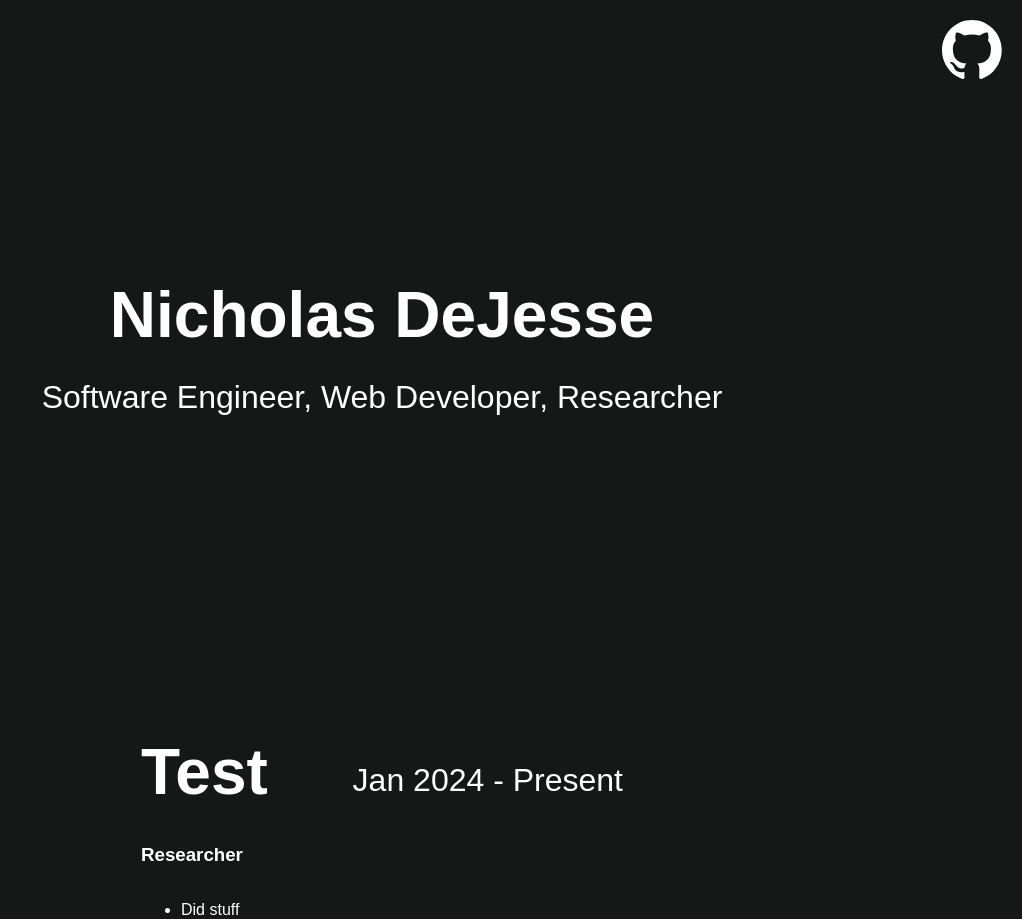
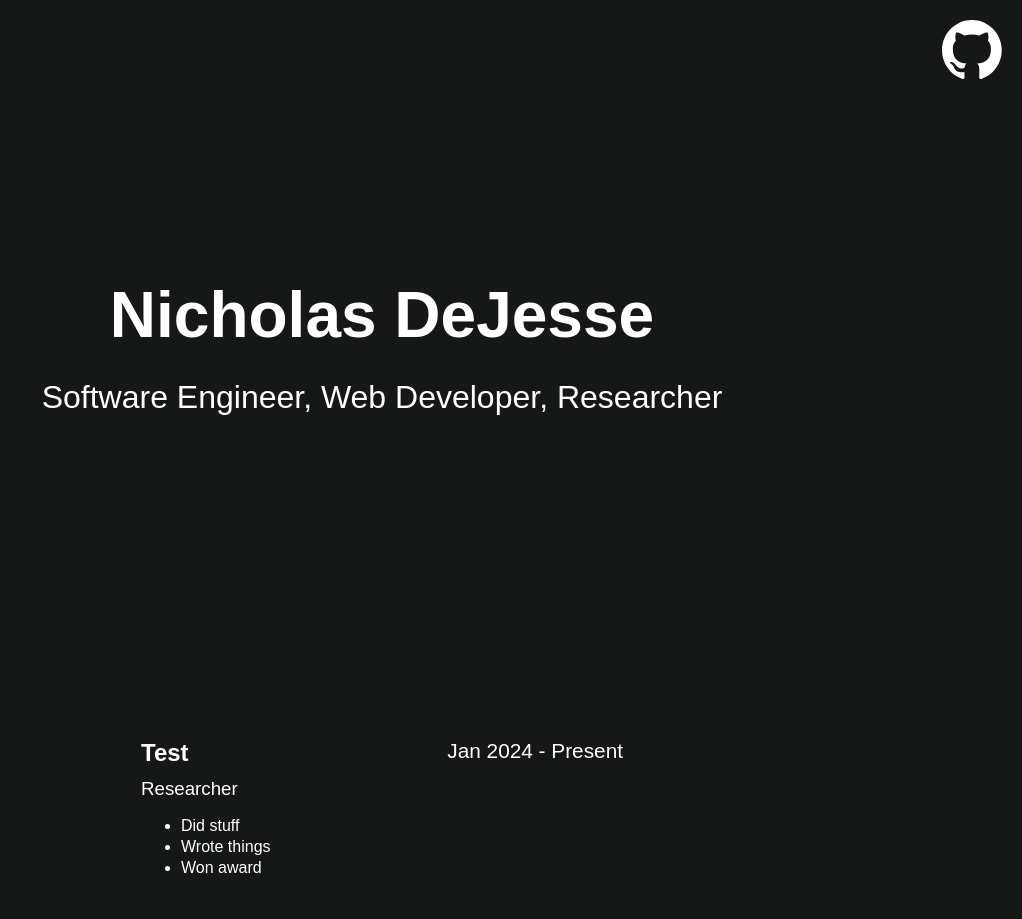
Before and after one commit to nicholasdejesse/nicholasdejesse.github.io, a React (Vite) app: page / in a window 1280 px wide. Shown: the top 919 px of the page, without its empty margins (258-1280 px from the left). Built offline with nearby package versions, Linux system fonts and the light colour scheme.

Commit message:
More formatting on descriptions

```diff
--- a/src/App.css
+++ b/src/App.css
@@ -1,8 +1,8 @@
-h1{
+.hero h1{
   font-size:4em;
   margin:0px;
 }
-h2{
+.hero h2{
   font-size:2em;
   font-weight: 400;
 }
--- a/src/components/Description.css
+++ b/src/components/Description.css
@@ -1,4 +1,4 @@
-.container{
+.description-container{
     display:flex;
     flex-direction: column;
 
@@ -7,7 +7,26 @@
     color: white;
     font-family: 'Century Gothic', sans-serif;
 }
-.title-dates{
+.description-container .title-dates{
     display:flex;
     justify-content: space-between;
 }
+.description-container h1{
+    font-size: 1.5em;
+    margin:4px 0;
+}
+.description-container h2{
+    font-size: 1.3em;
+    font-weight: 100;
+    margin:4px 0;
+}
+.description-container h3{
+    margin:7px 0;
+    font-weight: 100;
+}
+.description-container ul{
+    margin:7px 0;
+}
+.description-container ul li{
+    margin:3px 0;
+}
--- a/src/components/Description.tsx
+++ b/src/components/Description.tsx
@@ -13,7 +13,7 @@ export default function Description(props: DescriptionProps){
     const subtitle = props.subtitle;
     const description = props.description;
 
-    return <div className="container">
+    return <div className="description-container">
         <div className="title-dates">
             <h1 className="title">{title}</h1>
             <h2 className="dates">{dates}</h2>
```
